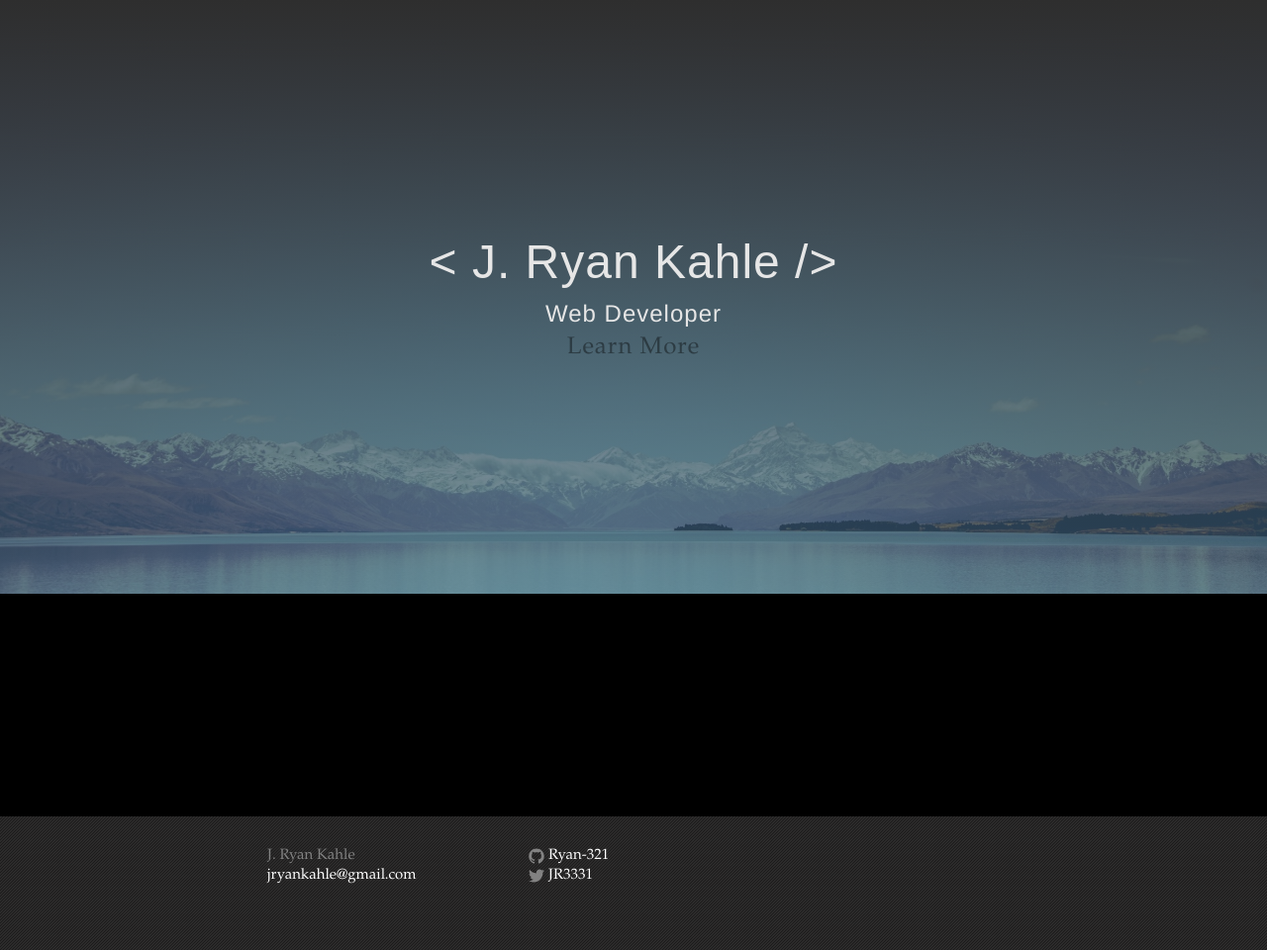
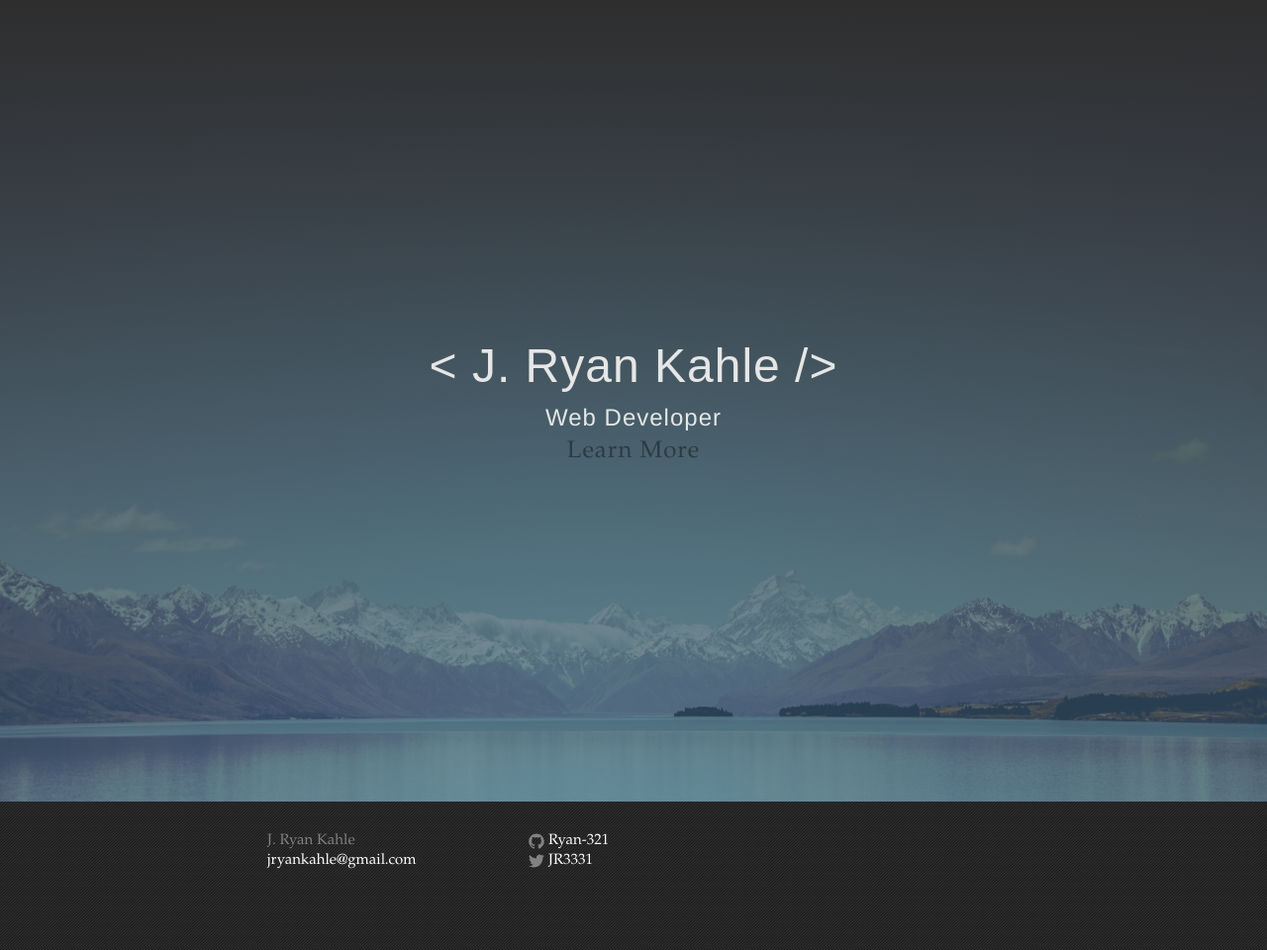
Before and after one commit to Ryan-321/Ryan-321.github.io, a Jekyll site: the page built from index.html, in a window 1280 px wide. Shown: the whole page at 99% size. Built offline with Jekyll 4.4.1, drawn with Linux system fonts in a browser that asks for light colours; some web fonts are replaced.

Commit message:
fixes landing page with vh resizing

```diff
--- a/_layouts/landing.html
+++ b/_layouts/landing.html
@@ -5,9 +5,7 @@
 
   <body>
     <div class='page-wrapper' style='background-color: black'>
-
         {{ content }}
-
     </div>
       {% include footer.html %}
 
--- a/_sass/_layout.scss
+++ b/_sass/_layout.scss
@@ -91,7 +91,7 @@
  * Site footer
  */
 .site-footer {
-  height: 75px;
+  height: 10vh;
   padding: $spacing-unit 0;
   background-color: #333232;
   background-image: url('/images/black-texture-bg.svg');
@@ -168,12 +168,12 @@
 body > div.page-wrapper{
   min-height: 100%;
   /* equal to footer height */
-  margin-bottom: -75px;
+  margin-bottom: -10vh;
 }
 body > div.page-wrapper:after{
   content: "";
   display: block;
-  height: 75px;
+  height: 10vh;
 }
 
 
--- a/_sass/_styles.scss
+++ b/_sass/_styles.scss
@@ -5,15 +5,6 @@
 *************************************************/
 body{
     @include type-setting(0);
-}
-
-div.section-main{
-  width: 100%;
-  text-align: center;
-
-  img{
-    margin: $base-line-height*3 0;
-  }
 }
 
 #tagline{
@@ -25,7 +16,8 @@ div.section-main-layer{
   display: -webkit-box;
   display: -ms-flexbox;
   display: flex;
-  min-height: 600px;
+  height: 90vh;
+  text-align: center;
   background:
       /* top, transparent, faked with gradient */
   -webkit-linear-gradient(#2e2e2e, rgba(63, 102, 135, 0.63),
--- a/css/main.scss
+++ b/css/main.scss
@@ -22,9 +22,6 @@ h1 {
 html,body{
   height: 100%;
 }
-
-
-
 
 // Our variables
 $base-font-family: Garamond, Palatino serif;
--- a/index.html
+++ b/index.html
@@ -2,8 +2,6 @@
 layout: landing
 ---
 
-
-<div class="section-main">
   <div class="section-main-layer">
     <div class="main-display">
       <h1 class="animate enter_left">< J. Ryan Kahle /></h1>
@@ -14,4 +12,3 @@ layout: landing
       </span>
     </div>
   </div>
-</div>
```
Also changed, not shown: _includes/header.html (+0 -7 lines).
